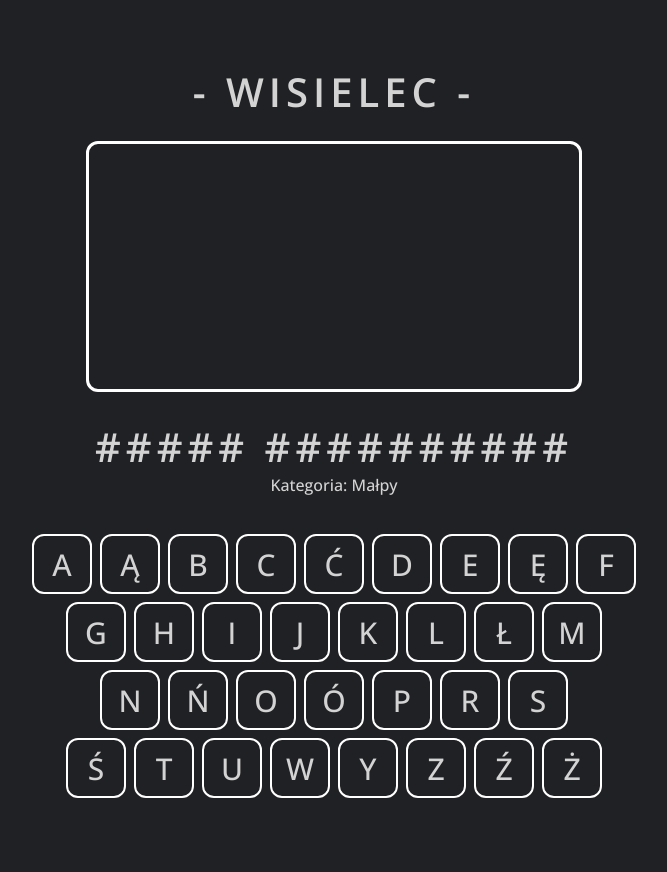
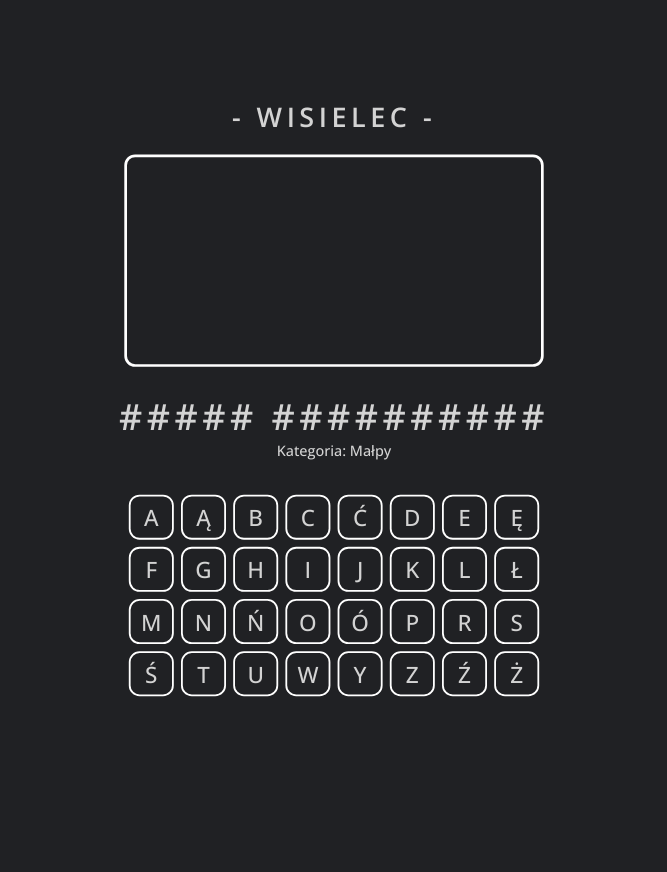
Before and after one commit to pajojeku/pajojeku.github.io, a PHP site: page / in a window 1280 px wide. Shown: the whole page, without its empty margins (306-973 px from the left). After the commit the page ends 697 px from the top, so only its background shows below. Run offline with PHP 8.4, Linux system fonts and the light colour scheme.

Commit message:
asddasdasd

```diff
--- a/szubienica/script.js
+++ b/szubienica/script.js
@@ -24,7 +24,7 @@ function start() {
     {
         literyKlawiatury+="<input type=\"button\" class=\"przycisk\" value=\""+litery[i]+"\" id=\"p"+litery[i]+"\" onclick=\"klik("+i+")\">"
 
-        if(i==8 || i==16 || i==23 || i==31)
+        if(i==7 || i==15 || i==23 || i==31)
         literyKlawiatury+="<br>"
     }
     document.getElementById("klawiatura").innerHTML=literyKlawiatury;
--- a/szubienica/style.css
+++ b/szubienica/style.css
@@ -1,5 +1,5 @@
 HTML {
-    transform: scale(1.0);
+    transform: scale(0.9);
 }
 
 body {
@@ -13,6 +13,10 @@ body {
     text-align: center;
 }
 
+#stan {
+    width: 576px;
+}
+
 img {
     background: none;
     border-radius: 12px;
@@ -21,7 +25,7 @@ img {
 }
 
 #tytul {
-    font-size: 40px;
+    font-size: 30px;
     letter-spacing: 5px;
     font-variant: small-caps;
     font-family: 'Open Sans', sans-serif;
@@ -77,10 +81,10 @@ img {
 }
 
 .przycisk {
-    width: 60px;
-    height: 60px;
+    width: 50px;
+    height: 50px;
     margin: 4px;
-    font-size: 30px;
+    font-size: 25px;
     font-family: 'Open Sans', sans-serif;
     font-weight: 500;
     border-radius: 12px;
```
